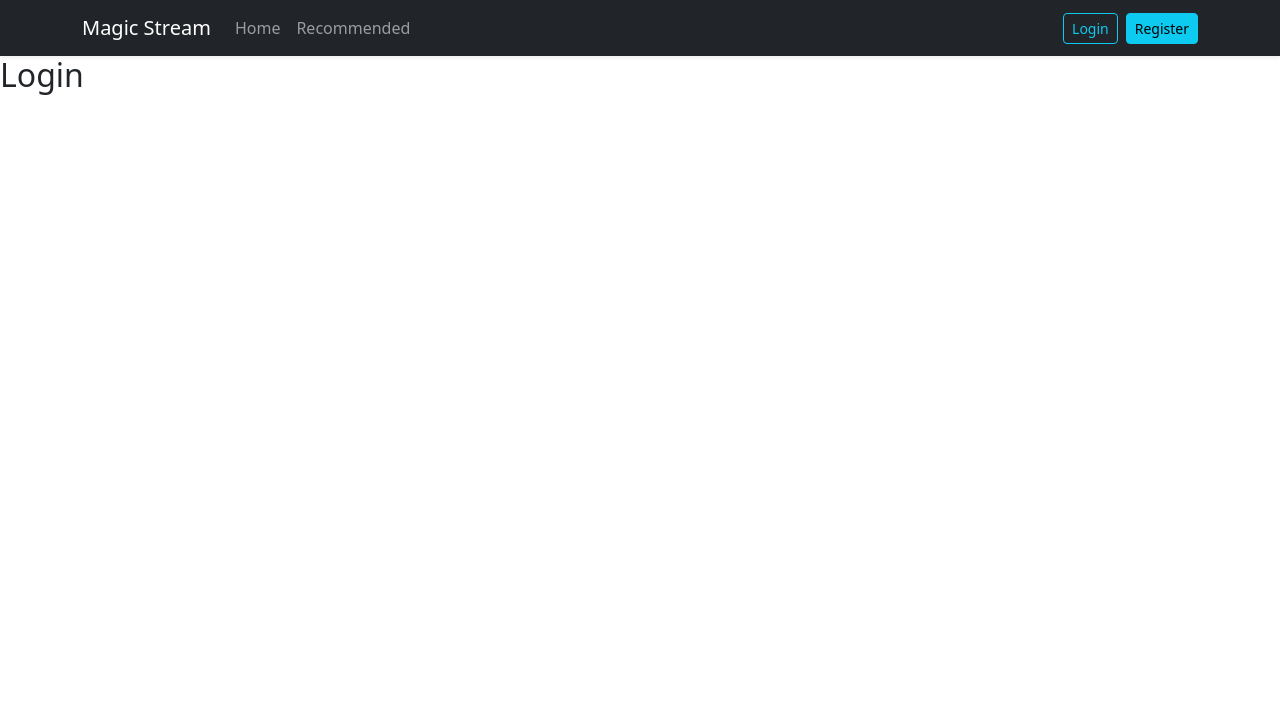
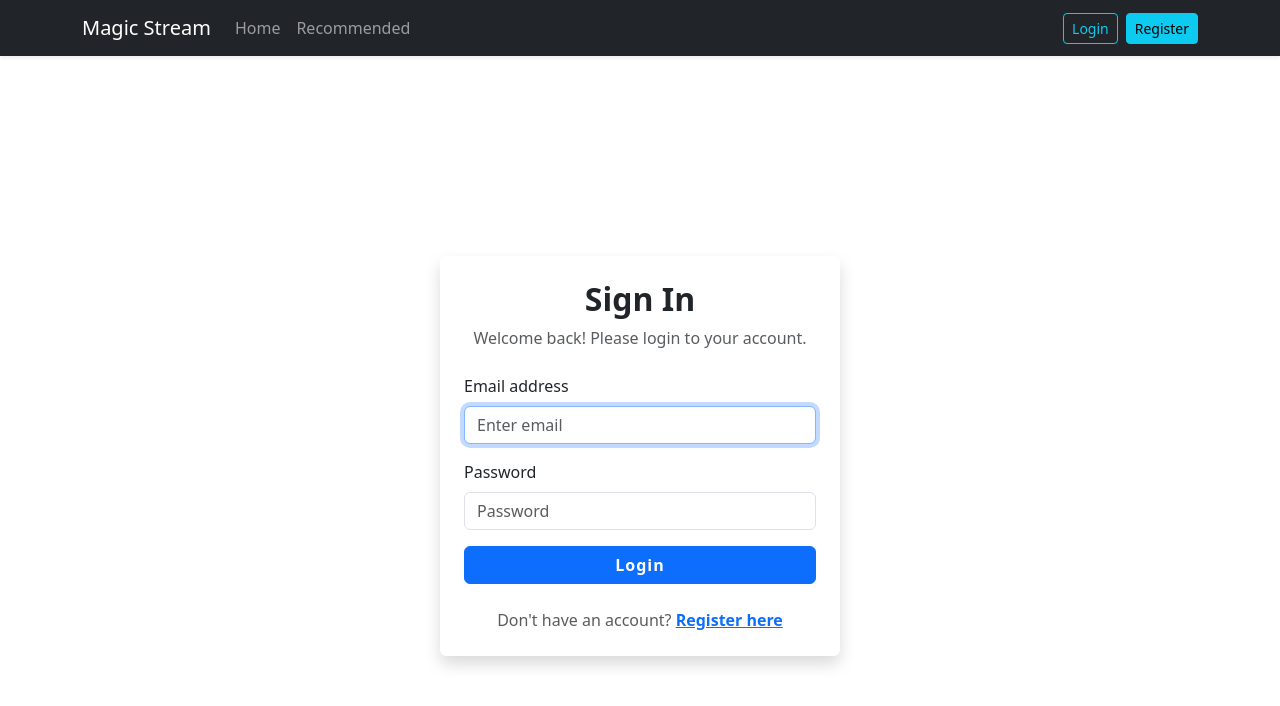
Before and after one commit to shodruzhoshimzoda/MagicStreamMovies, a React (Vite) app in the folder Client/magic-stream-client/: page /login in a window 1280 px wide. Shown: the top 706 px of the page. Built offline with nearby package versions, Linux system fonts and the light colour scheme; no server answers.

Commit message:
Создал функционал для логирования пользователья

```diff
--- a/Client/magic-stream-client/src/App.jsx
+++ b/Client/magic-stream-client/src/App.jsx
@@ -7,6 +7,8 @@ import Header from "./components/header/Header"
 import Login from './components/login/Login'
 import Register from './components/register/Register'
 import {  Routes, Route, useNavigate} from 'react-router-dom'
+import Layout from './components/Layout'
+import RequiredAuth from './components/RequiredAuth'
 
 
 function App() {
@@ -15,10 +17,13 @@ function App() {
   return (
     <>
     <Header/>
-    <Routes>
+    <Routes path = "/" element = {<Layout/>}>
       <Route path='/' element={<Home />}></Route>
       <Route path='/register' element={<Register />}></Route>
       <Route path='/login' element={<Login />}></Route>
+      <Route element = {<RequiredAuth/> }>
+        </Route>
+
 
     </Routes>
     </>
--- /dev/null
+++ b/Client/magic-stream-client/src/components/Layout.jsx
@@ -0,0 +1,13 @@
+import { Outlet } from "react-router-dom";
+
+const Layout = () => {
+    return (
+        <main>
+            <Outlet/>
+
+        </main>
+    )
+}
+
+
+export default Layout;
--- /dev/null
+++ b/Client/magic-stream-client/src/components/RequiredAuth.jsx
@@ -0,0 +1,17 @@
+import { useLocation, Navigate, Outlet } from "react-router-dom";
+import useAuth from "../hook/useAuth";
+
+const RequiredAuth = () => {
+    const {auth} = useAuth();
+    const location = useLocation();
+
+    return auth ?  (
+        <Outlet/>
+    ): (
+        <Navigate to = '/login'  state={{from:location}} replace />
+    )
+
+
+}
+
+export default RequiredAuth;
--- a/Client/magic-stream-client/src/components/header/Header.jsx
+++ b/Client/magic-stream-client/src/components/header/Header.jsx
@@ -4,9 +4,12 @@ import Nav from "react-bootstrap/Nav"
 import Navbar from "react-bootstrap/Navbar"
 import {useNavigate, NavLink, Link} from 'react-router-dom'
 import { useState} from "react"
+import useAuth from "../../hook/useAuth"
+
+
 const Header = () => {
     const navigate = useNavigate();
-    const [auth, setAuth] = useState(false)
+    const {auth} = useAuth();
     return (
             <Navbar bg="dark" variant="dark" expand="lg" stick = "top" className="shadow-sm">
                     <Container>
@@ -28,7 +31,7 @@ const Header = () => {
                         {auth ?  (
                         <>
                             <span>
-                                Hello <strong>Name</strong>
+                                Hello <strong>{auth.first_name}</strong>
                             </span>
                             <Button variant="outline-light" size="sm">
                                 Logout
--- a/Client/magic-stream-client/src/components/login/Login.jsx
+++ b/Client/magic-stream-client/src/components/login/Login.jsx
@@ -1,7 +1,101 @@
-const Login = () => {
-    return (
-        <h2>Login</h2>
+import {useState} from 'react';
+import Container from 'react-bootstrap/Container';
+import Button from 'react-bootstrap/Button';
+import Form from 'react-bootstrap/Form';
+import axiosClient from '../../api/axiosConfig';
+import { useNavigate, Link, useLocation } from 'react-router-dom';
+import useAuth from '../../hook/useAuth';
+
+const Login=()=>{
+    const {setAuth} = useAuth()
+    const [email, setEmail] = useState('');
+    const [password, setPassword] = useState('');
+
+    const [error, setError] = useState(null);
+    const [loading, setLoading] = useState(false);
+    const location = useLocation();
+    const navigate = useNavigate();
+      const handleSubmit = async (e) => {
+        e.preventDefault();
+        setLoading(true);
+        setError(null);
+
+        try {
+            const response = await axiosClient.post('/login', { email, password });
+            console.log(response.data);
+            if (response.data.error) {
+                setError(response.data.error);
+                return;
+            }
+           // console.log(response.data);
+            setAuth(response.data);
+
+           localStorage.setItem('user', JSON.stringify(response.data));
+            // Handle successful login (e.g., store token, redirect)
+        //    navigate(from, {replace: true});
+           navigate('/');
+
+        } catch (err) {
+            console.error(err);
+            setError('Invalid email or password');
+        } finally {
+            setLoading(false);
+        }
+    };
+        return (
+        <Container className="login-container d-flex align-items-center justify-content-center min-vh-100">
+            <div className="login-card shadow p-4 rounded bg-white" style={{maxWidth: 400, width: '100%'}}>
+                <div className="text-center mb-4">
+                    <h2 className="fw-bold">Sign In</h2>
+                    <p className="text-muted">Welcome back! Please login to your account.</p>
+                </div>
+                {error && <div className="alert alert-danger py-2">{error}</div>}
+                <Form onSubmit={handleSubmit}>
+                    <Form.Group controlId="formBasicEmail" className="mb-3">
+                        <Form.Label>Email address</Form.Label>
+                        <Form.Control
+                            type="email"
+                            placeholder="Enter email"
+                            value={email}
+                            onChange={(e) => setEmail(e.target.value)}
+                            required
+                            autoFocus
+                        />
+                    </Form.Group>
+
+                    <Form.Group controlId="formBasicPassword" className="mb-3">
+                        <Form.Label>Password</Form.Label>
+                        <Form.Control
+                            type="password"
+                            placeholder="Password"
+                            value={password}
+                            onChange={(e) => setPassword(e.target.value)}
+                            required
+                        />
+                    </Form.Group>
+
+                    <Button
+                        variant="primary"
+                        type="submit"
+                        className="w-100 mb-2"
+                        disabled={loading}
+                        style={{fontWeight: 600, letterSpacing: 1}}
+                    >
+                        {loading ? (
+                            <>
+                                <span className="spinner-border spinner-border-sm me-2" role="status" aria-hidden="true"></span>
+                                Logging in...
+                            </>
+                        ) : 'Login'}
+                    </Button>
+                </Form>
+                <div className="text-center mt-3">
+                    <span className="text-muted">Don't have an account? </span>
+                    <Link to="/register" className="fw-semibold">Register here</Link>
+                </div>
+            </div>
+        </Container>
     )
 }
 
-export default Login
+export default Login;
--- /dev/null
+++ b/Client/magic-stream-client/src/context/AuthProvider.jsx
@@ -0,0 +1,17 @@
+import { createContext, useState } from "react";
+
+const AuthContext = createContext({})
+
+export const AuthProvider = ({children})=> {
+    const [auth, setAuth] = useState('');
+
+    return (
+        <AuthContext.Provider value = {{auth, setAuth}}>
+
+            {children}
+        </AuthContext.Provider>
+    )
+
+}
+
+export default AuthContext;
--- /dev/null
+++ b/Client/magic-stream-client/src/hook/useAuth.jsx
@@ -0,0 +1,9 @@
+import { useContext } from "react";
+import AuthContext from "../context/AuthProvider";
+
+const useAuth = () => {
+    // ВАЖНО: вызываем useContext, а не useAuth!
+    return useContext(AuthContext);
+}
+
+export default useAuth;
--- a/Client/magic-stream-client/src/main.jsx
+++ b/Client/magic-stream-client/src/main.jsx
@@ -6,13 +6,16 @@ import App from './App.jsx'
 import "bootstrap/dist/css/bootstrap.min.css"
 import { BrowserRouter, Routes, Route } from 'react-router-dom'
 
+
+import { AuthProvider } from './context/AuthProvider.jsx'
 createRoot(document.getElementById('root')).render(
   <StrictMode>
-    <BrowserRouter>
-        <Routes>
-               <Route path='/*' element={<App/>} />
-        </Routes>
-  </BrowserRouter>
-
+    <AuthProvider>
+      <BrowserRouter>
+          <Routes>
+                <Route path='/*' element={<App/>} />
+          </Routes>
+    </BrowserRouter>
+  </AuthProvider>
   </StrictMode>,
 )
```
Also changed, not shown: 1 other file (tests, documents, lock files or other folders).
